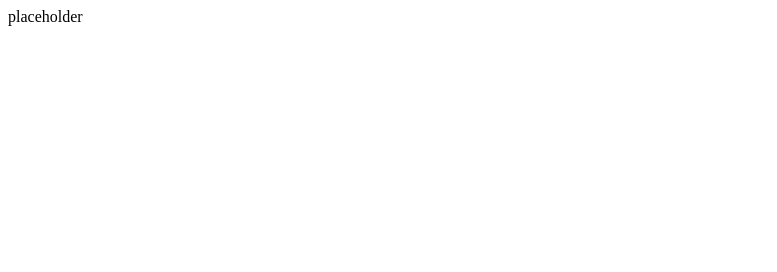
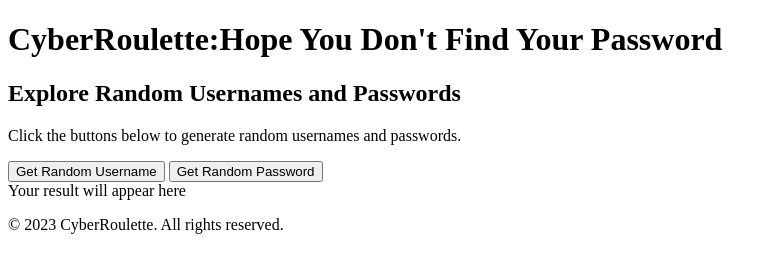
Before and after one commit to Bradawan/CyberRoulette, a plain HTML site: page docs/index.html in a window 1280 px wide. Shown: the whole page, without its empty margins (0-777 px from the left). Drawn offline with Linux system fonts and the light colour scheme.

Commit message:
Update index.html
like placeholder but with html

```diff
--- a/docs/index.html
+++ b/docs/index.html
@@ -1 +1,33 @@
-placeholder
+<!DOCTYPE html>
+<html lang="en">
+
+<head>
+    <meta charset="UTF-8">
+    <meta name="viewport" content="width=device-width, initial-scale=1.0">
+    <title>CyberRoulette</title>
+    <link rel="stylesheet" href="css/styles.css">
+    <script src="js/dataFetcher.js" defer></script>
+    <script src="js/main.js" defer></script>
+</head>
+
+<body>
+    <header>
+        <h1>CyberRoulette:Hope You Don't Find Your Password</h1>
+    </header>
+
+    <main>
+        <section id="randomizer">
+            <h2>Explore Random Usernames and Passwords</h2>
+            <p>Click the buttons below to generate random usernames and passwords.</p>
+            <button id="random-username-btn">Get Random Username</button>
+            <button id="random-password-btn">Get Random Password</button>
+            <div id="output">Your result will appear here</div>
+        </section>
+    </main>
+
+    <footer>
+        <p>&copy; 2023 CyberRoulette. All rights reserved.</p>
+    </footer>
+</body>
+
+</html>
```
